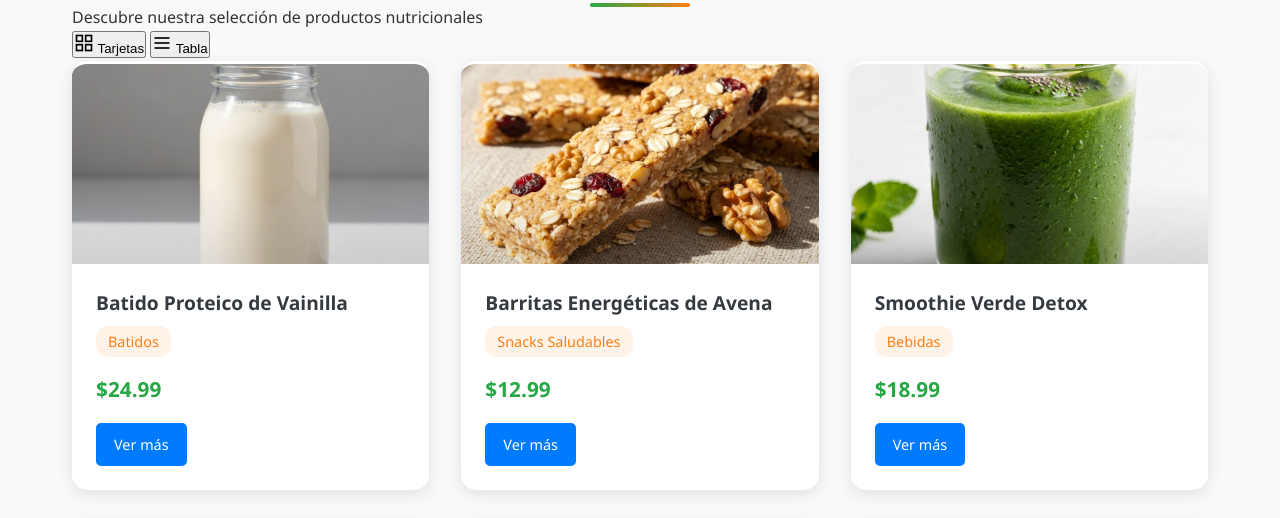
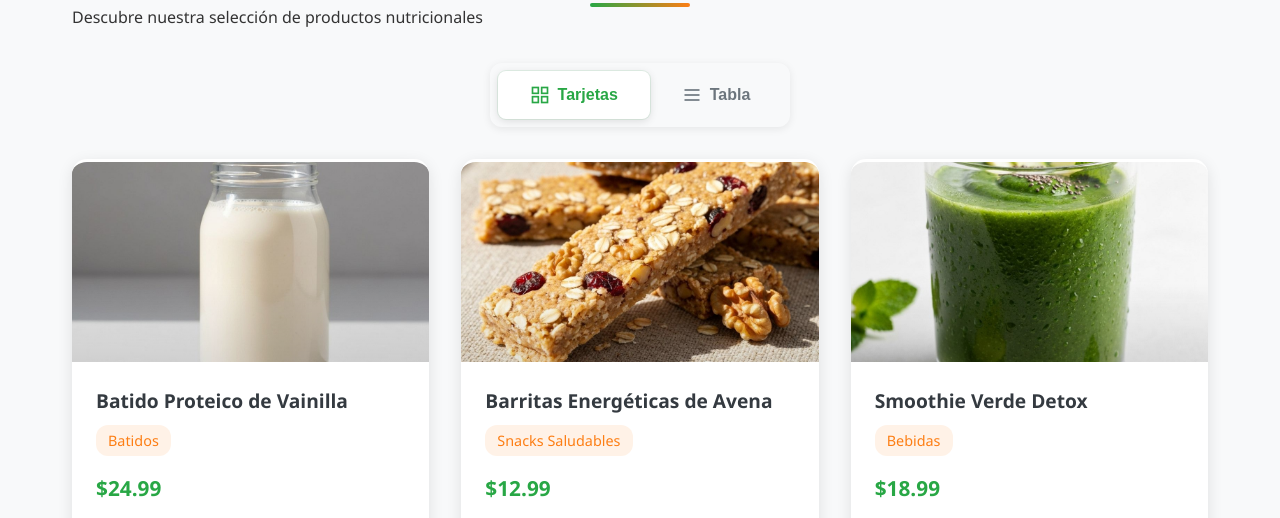
Before and after one commit to trobias/NUTRIADO, a website: page public/productos.html in a window 1280 px wide. Shown: the part 204-722 px from the top of the page. Drawn offline with Linux system fonts and the light colour scheme.

Commit message:
Add toggle button styles for productos.html
Added styles for view toggle buttons in productos.html.

```diff
--- a/public/styles.css
+++ b/public/styles.css
@@ -1,6 +1,3 @@
-/* =========================
-   Reset & Base
-   ========================= */
 * {
   margin: 0;
   padding: 0;
@@ -369,6 +366,81 @@ body {
   height: 4px;
   background: linear-gradient(90deg, var(--primary-green), var(--primary-orange));
   border-radius: 2px;
+}
+
+/* Adding toggle button styles for productos.html view switcher */
+.view-toggle {
+  display: flex;
+  justify-content: center;
+  gap: 0;
+  margin: 2rem 0;
+  animation: fadeInUp 0.6s ease-out 0.2s both;
+  /* Creating segmented control container */
+  background: var(--bg-light);
+  padding: 0.5rem;
+  border-radius: 12px;
+  width: fit-content;
+  margin-left: auto;
+  margin-right: auto;
+  box-shadow: 0 2px 8px rgba(0, 0, 0, 0.08);
+}
+
+.toggle-btn {
+  display: flex;
+  align-items: center;
+  gap: 0.5rem;
+  padding: 0.875rem 2rem;
+  /* Removing borders and background for segmented control style */
+  background: transparent;
+  border: none;
+  border-radius: 8px;
+  color: var(--light-gray);
+  font-weight: 600;
+  font-size: 1rem;
+  cursor: pointer;
+  transition: all 0.3s ease;
+  position: relative;
+}
+
+.toggle-btn:hover {
+  /* Subtle hover effect */
+  color: var(--dark-gray);
+  background: rgba(255, 255, 255, 0.5);
+}
+
+.toggle-btn.active {
+  /* Modern active state with white background and green accent */
+  background: var(--white);
+  color: var(--primary-green);
+  box-shadow: 0 2px 8px rgba(0, 0, 0, 0.12), 0 0 0 1px rgba(40, 167, 69, 0.1);
+}
+
+.toggle-btn svg {
+  width: 20px;
+  height: 20px;
+  /* Adding smooth color transition for icons */
+  transition: all 0.3s ease;
+}
+
+.toggle-btn.active svg {
+  /* Icon color matches active state */
+  stroke: var(--primary-green);
+}
+
+@media (max-width: 480px) {
+  .view-toggle {
+    /* Stack vertically on mobile with full width */
+    flex-direction: column;
+    gap: 0.5rem;
+    width: calc(100% - 2rem);
+    margin: 2rem 1rem;
+  }
+
+  .toggle-btn {
+    width: 100%;
+    justify-content: center;
+    padding: 1rem;
+  }
 }
 
 /* Tabla */
```
